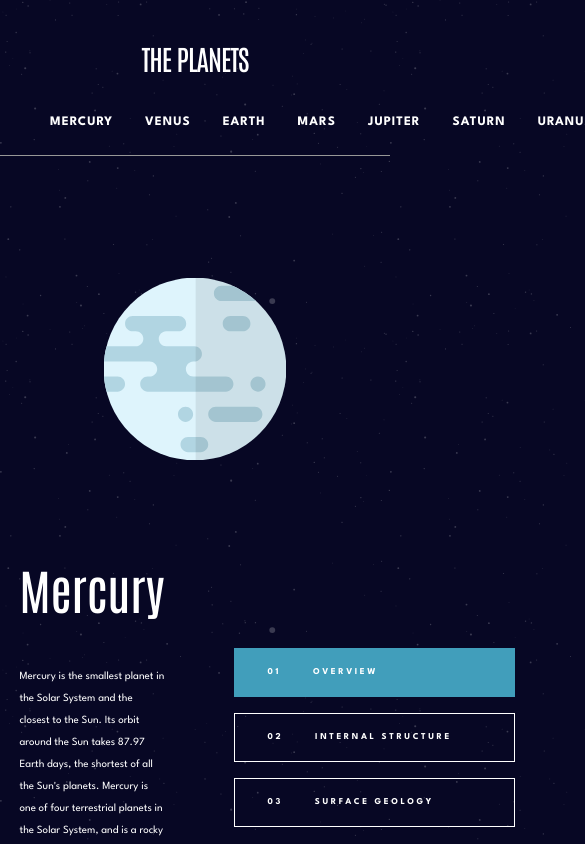
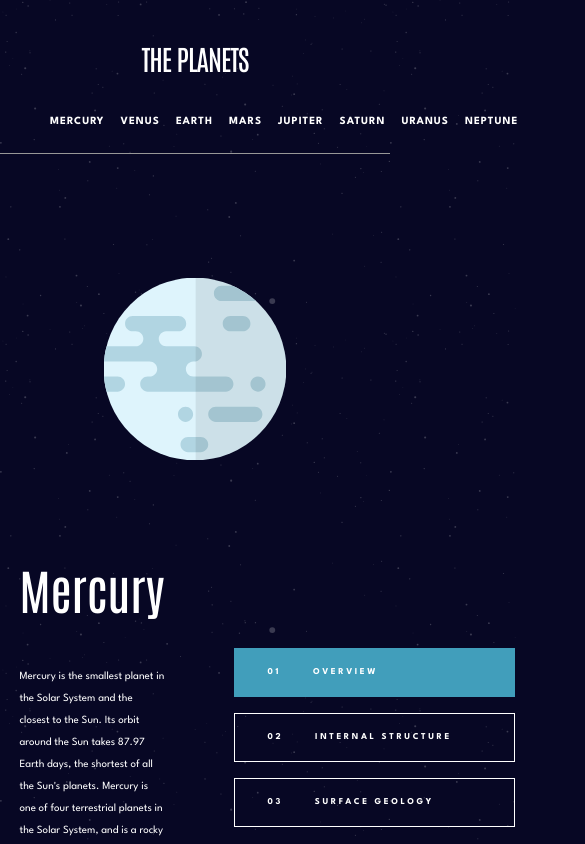
Before and after one commit to GazdagB/fm-planets, a React (Create React App) app: page / in a window 390 px wide. Shown: the top 844 px of the page, 585 px wide, since content can reach past the window. Built offline with nearby package versions, Linux system fonts and the light colour scheme; the HTML template or start-up script is replaced by a standard one.

Commit message:
Tablet Responsivities

```diff
--- a/src/components/Responsive.css
+++ b/src/components/Responsive.css
@@ -120,3 +120,17 @@
         height: fit-content;
     }
 }
+
+@media only screen and (max-width: 768px){
+    .li{
+        font-size: 11px;
+    }
+
+    .menu{
+        gap: 1rem;
+    }
+}
+
+@media only screen and (max-width: 650px){
+
+}
```
